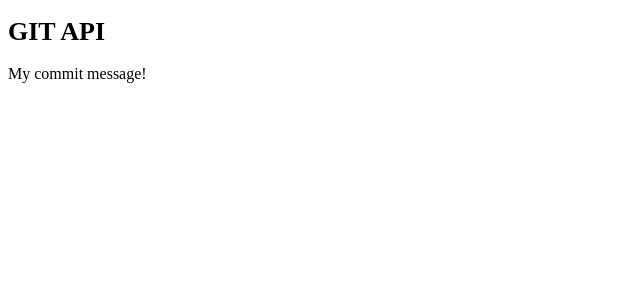
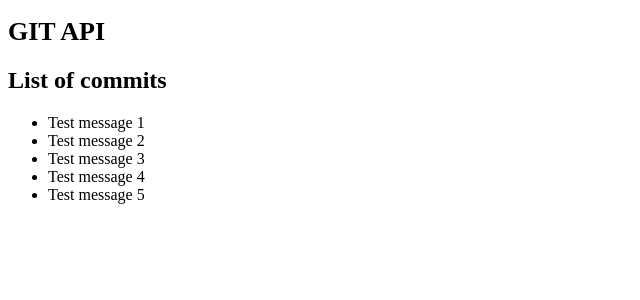
Before and after one commit to CandideVolontaire/GitAPI, an Angular app: page / in a window 1280 px wide. Shown: the top 300 px of the page, without its empty margins (0-640 px from the left). Built offline with nearby package versions, Linux system fonts and the light colour scheme.

Commit message:
Split the list of commits and commit details into two separate components. Using mock list of Commit instances while waiting to call GitHub API

```diff
--- a/src/app/app.module.ts
+++ b/src/app/app.module.ts
@@ -4,12 +4,14 @@ import { NgModule } from '@angular/core';
 
 import { AppComponent } from './app.component';
 import { CommitsComponent } from './commits/commits.component';
+import { CommitDetailComponent } from './commit-detail/commit-detail.component';
 
 
 @NgModule({
   declarations: [
     AppComponent,
-    CommitsComponent
+    CommitsComponent,
+    CommitDetailComponent
   ],
   imports: [
     BrowserModule
--- /dev/null
+++ b/src/app/commit-detail/commit-detail.component.html
@@ -0,0 +1,4 @@
+<div *ngIf="commit">
+    <h2>{{commit.id}}</h2>
+    <p>{{commit.message}}</p>
+</div>
--- /dev/null
+++ b/src/app/commit-detail/commit-detail.component.ts
@@ -0,0 +1,18 @@
+import { Component, OnInit, Input } from '@angular/core';
+import { Commit } from '../commit';
+
+@Component({
+    selector: 'app-commit-detail',
+    templateUrl: './commit-detail.component.html',
+    styleUrls: ['./commit-detail.component.css']
+})
+export class CommitDetailComponent implements OnInit {
+
+    @Input() commit: Commit;
+
+    constructor() { }
+
+    ngOnInit() {
+    }
+
+}
--- a/src/app/commits/commits.component.html
+++ b/src/app/commits/commits.component.html
@@ -1 +1,7 @@
-{{commit.message}}
+<h2>List of commits</h2>
+<ul>
+    <li *ngFor="let commit of commits"
+        (click)="onClick(commit)"
+        [class.selected]="commit === selectedCommit">{{commit.message}}</li>
+</ul>
+<app-commit-detail [commit]="selectedCommit"></app-commit-detail>
--- a/src/app/commits/commits.component.ts
+++ b/src/app/commits/commits.component.ts
@@ -1,5 +1,6 @@
 import { Component, OnInit } from '@angular/core';
 import { Commit } from '../commit';
+import { COMMITS } from '../mock-commits';
 
 @Component({
     selector: 'app-commits',
@@ -8,13 +9,14 @@ import { Commit } from '../commit';
 })
 export class CommitsComponent implements OnInit {
 
-    commit = Commit = {
-        id: 1,
-        message: 'My commit message!'
-    };
+    commits = COMMITS;
 
     constructor() { }
 
     ngOnInit() {
     }
+
+    onClick(commit: Commit): void {
+        this.selectedCommit = commit;
+    }
 }
--- /dev/null
+++ b/src/app/mock-commits.ts
@@ -0,0 +1,9 @@
+import { Commit } from './commit';
+
+export const COMMITS: Commit[] = [
+    { id: 1, message: 'Test message 1' },
+    { id: 2, message: 'Test message 2' },
+    { id: 3, message: 'Test message 3' },
+    { id: 4, message: 'Test message 4' },
+    { id: 5, message: 'Test message 5' }
+];
```
Also changed, not shown: src/app/commit-detail/commit-detail.component.css (added), 1 other file (tests, documents, lock files or other folders).
